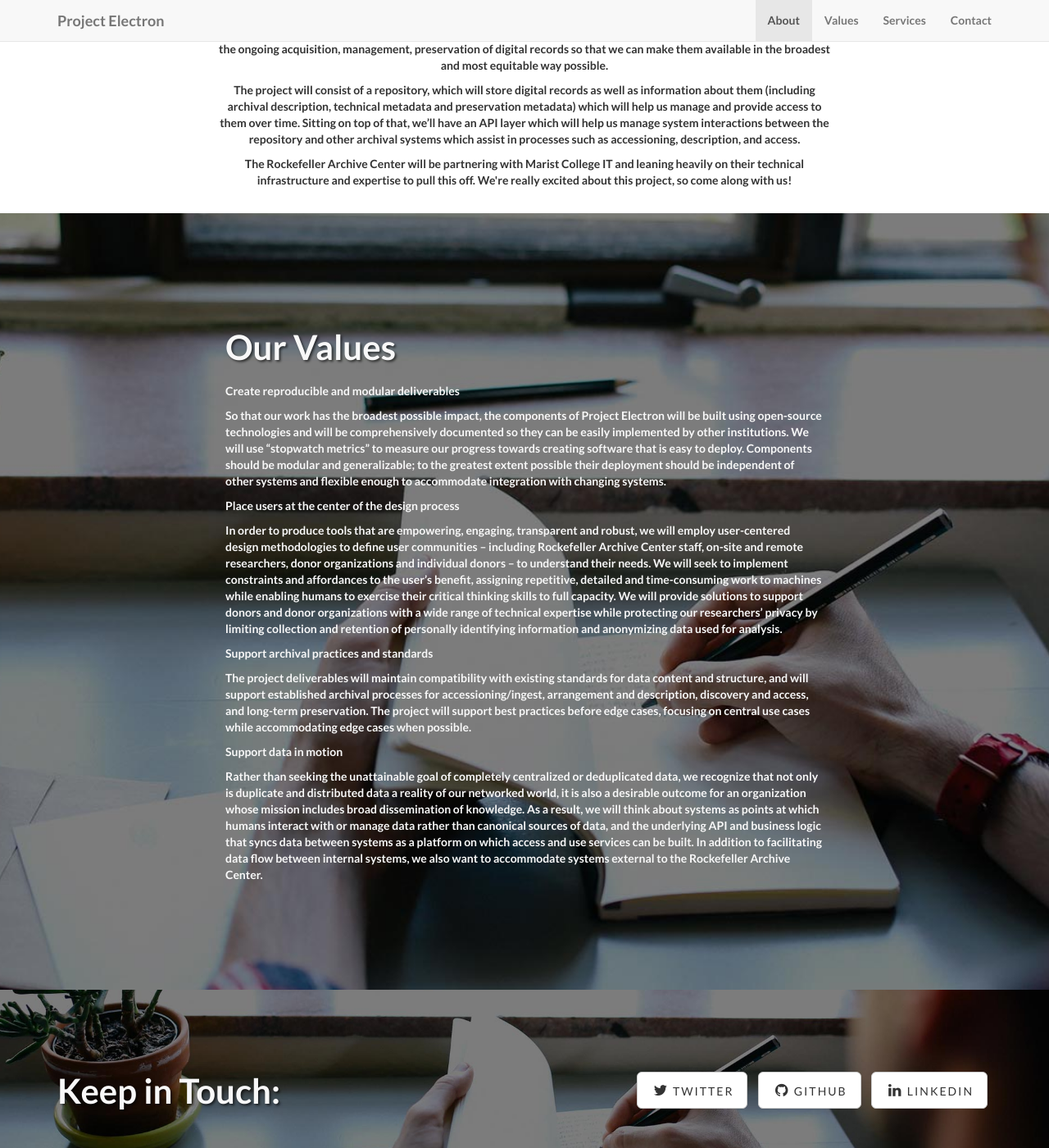
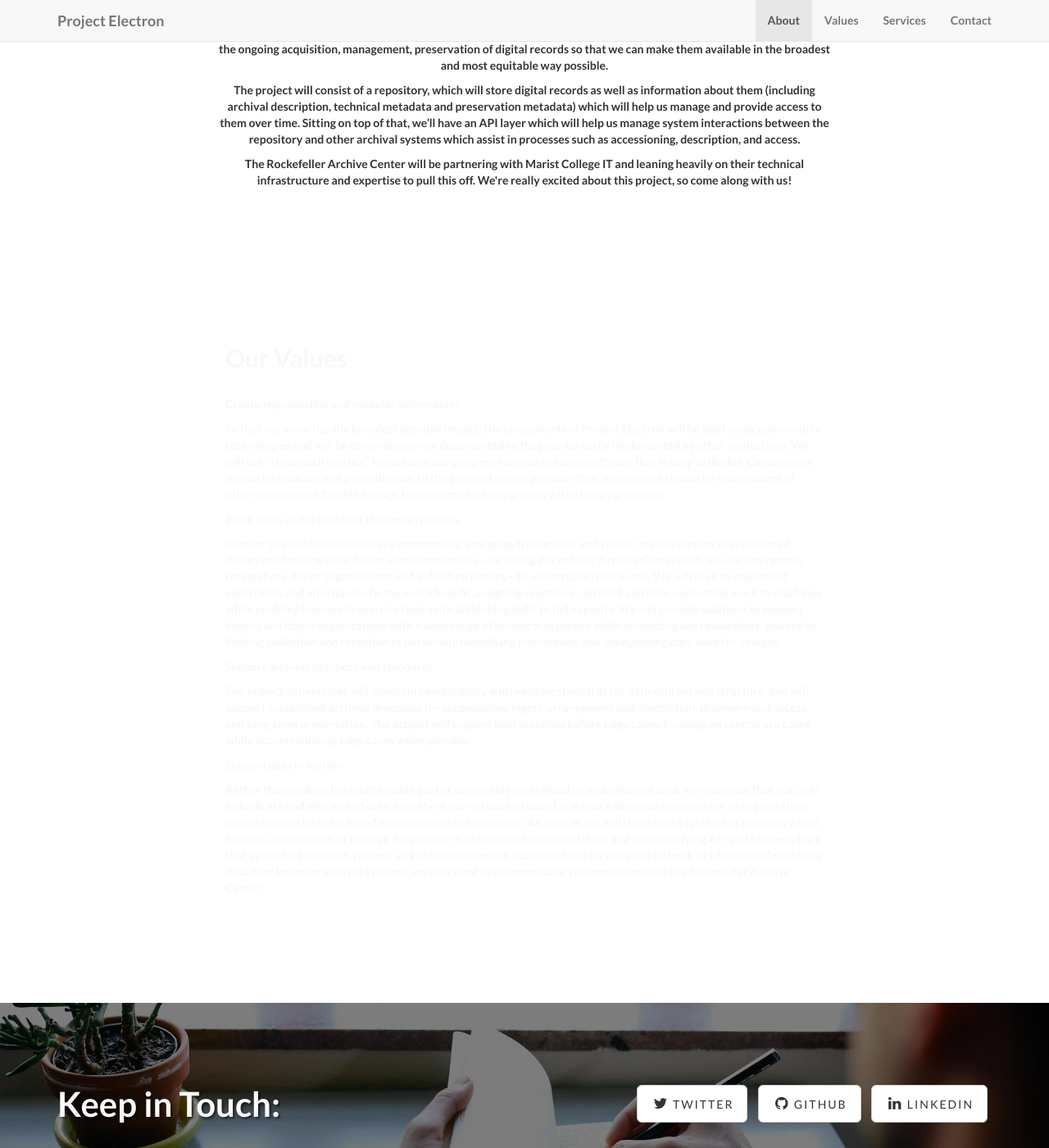
Before and after one commit to RockefellerArchiveCenter/project_electron, a Jekyll site: the page built from index.html, in a window 1280 px wide and 1400 px high, scrolled down 870 px. Shown: the whole window at 82% size. Built offline with Jekyll 4.4.1, drawn with Linux system fonts in a browser that asks for light colours.

Commit message:
Changes to values css

```diff
--- a/_includes/values.html
+++ b/_includes/values.html
@@ -1,6 +1,6 @@
     <!-- Values Section -->
     <section id="values">
-    	<div class="banner">
+    	<div class="values">
     		<div class="container">
             <div class="col-lg-8 col-lg-offset-2">
               <br/><br/>
--- a/css/landing-page.css
+++ b/css/landing-page.css
@@ -116,6 +116,11 @@ h6 {
     background-size: cover;
 }
 
+.values {
+    padding: 100px 0;
+    color: #f8f8f8;
+}
+
 .banner h2 {
     margin: 0;
     text-shadow: 2px 2px 3px rgba(0,0,0,0.6);
```
